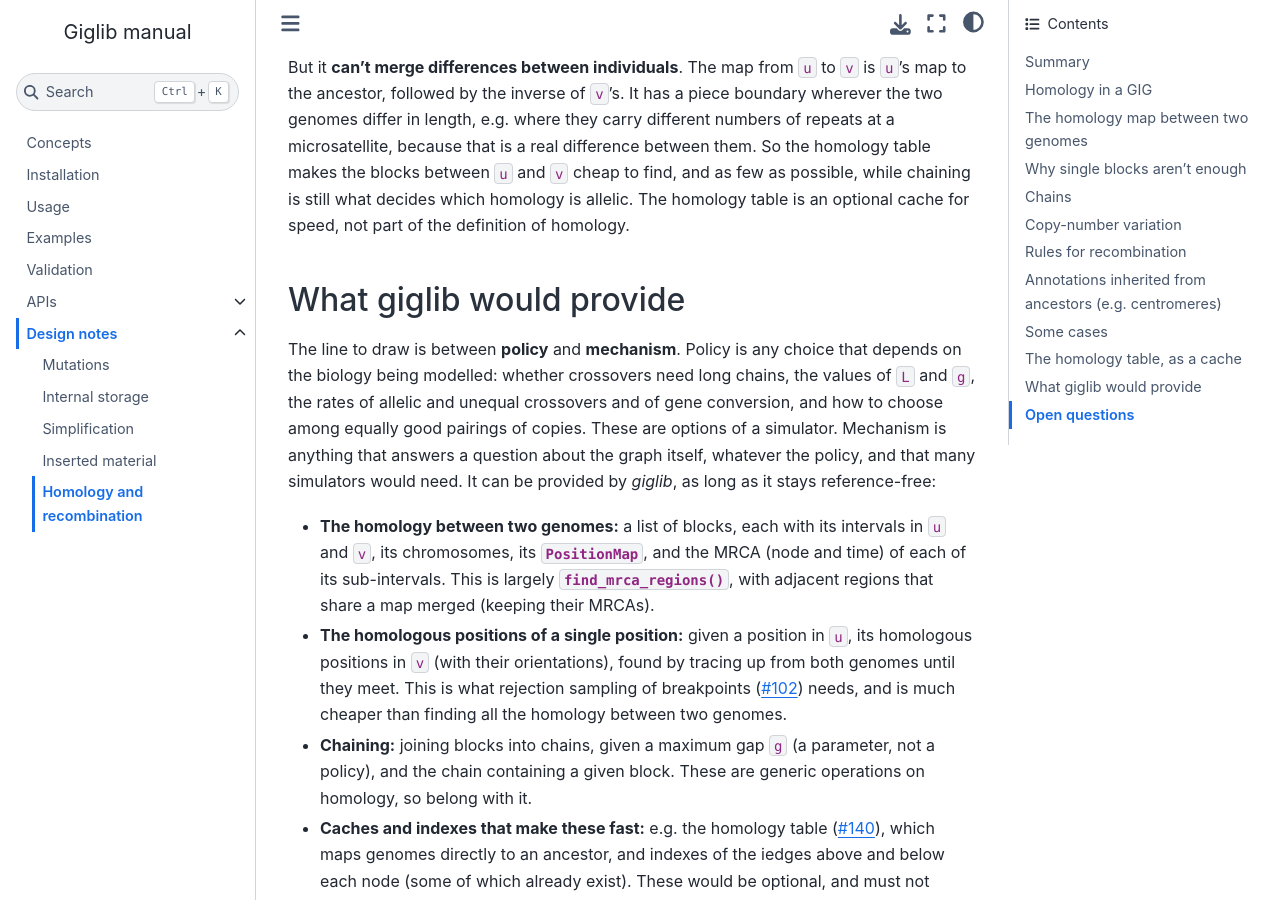
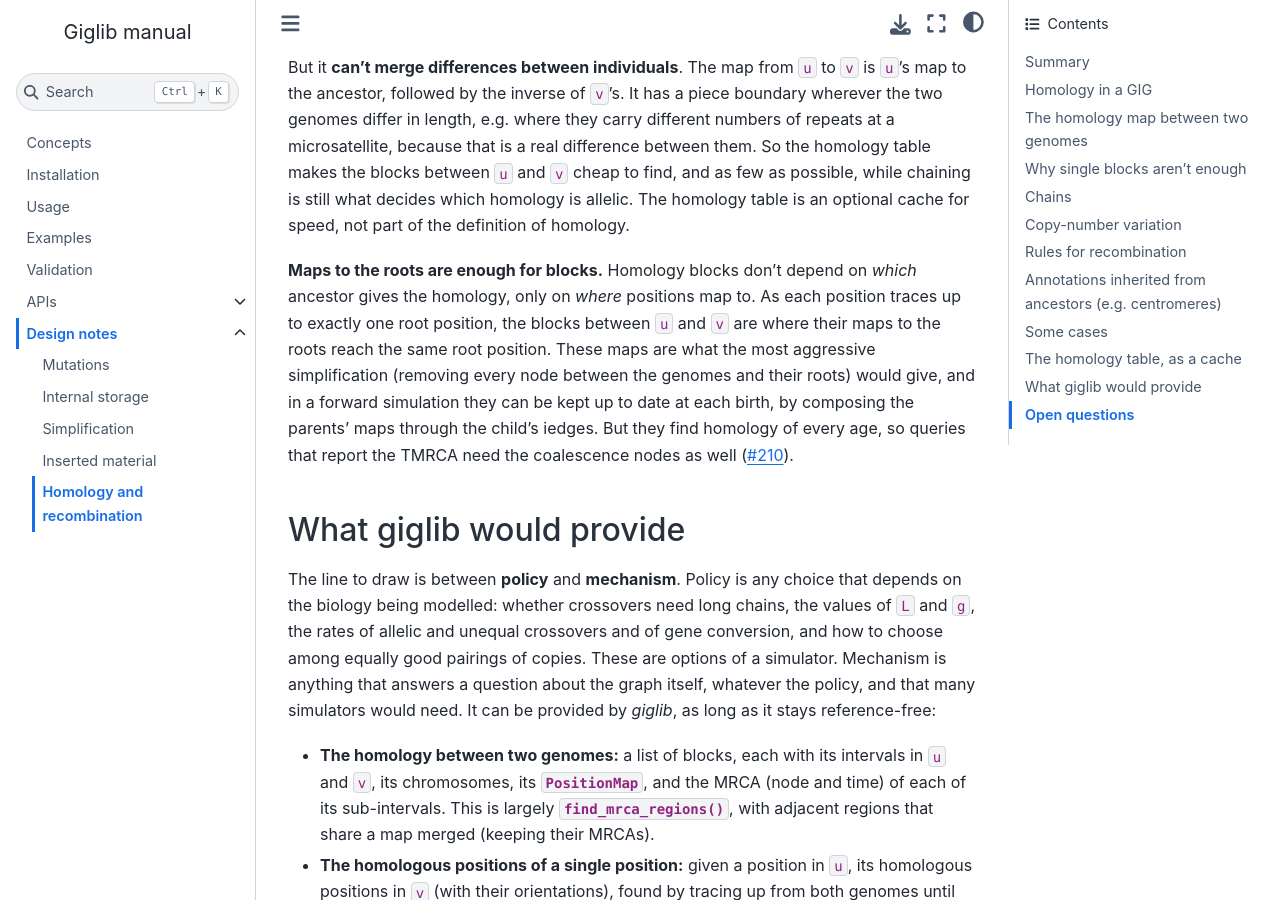
Before and after one commit to hyanwong/giglib, a Jupyter Book: the page built from docs/design/homology.md, in a window 1280 px wide and 900 px high, scrolled down 7767 px. Built offline with Jupyter Book 1.0.4 settings and Sphinx 7.4.7 and the Sphinx Book theme 1.1.4, drawn with Linux system fonts in a browser that asks for light colours.

Commit message:
Design notes: maps to the roots are enough for homology blocks
Co-Authored-By: Claude Opus 5.5 <noreply@anthropic.com>

```diff
--- a/docs/design/homology.md
+++ b/docs/design/homology.md
@@ -340,6 +340,16 @@ a real difference between them. So the homology table makes the blocks between `
 find, and as few as possible, while chaining is still what decides which homology is allelic. The
 homology table is an optional cache for speed, not part of the definition of homology.
 
+(sec_design_homology_root_maps)=
+
+**Maps to the roots are enough for blocks.** Homology blocks don't depend on *which* ancestor gives
+the homology, only on *where* positions map to. As each position traces up to exactly one root
+position, the blocks between `u` and `v` are where their maps to the roots reach the same root
+position. These maps are what the most aggressive simplification (removing every node between the
+genomes and their roots) would give, and in a forward simulation they can be kept up to date at
+each birth, by composing the parents' maps through the child's iedges. But they find homology of
+every age, so queries that report the TMRCA need the coalescence nodes as well ({issue}`210`).
+
 ## What giglib would provide
 
 The line to draw is between **policy** and **mechanism**. Policy is any choice that depends on the
```
Also changed, not shown: docs/design/simplification.md (+2 -1 lines).
